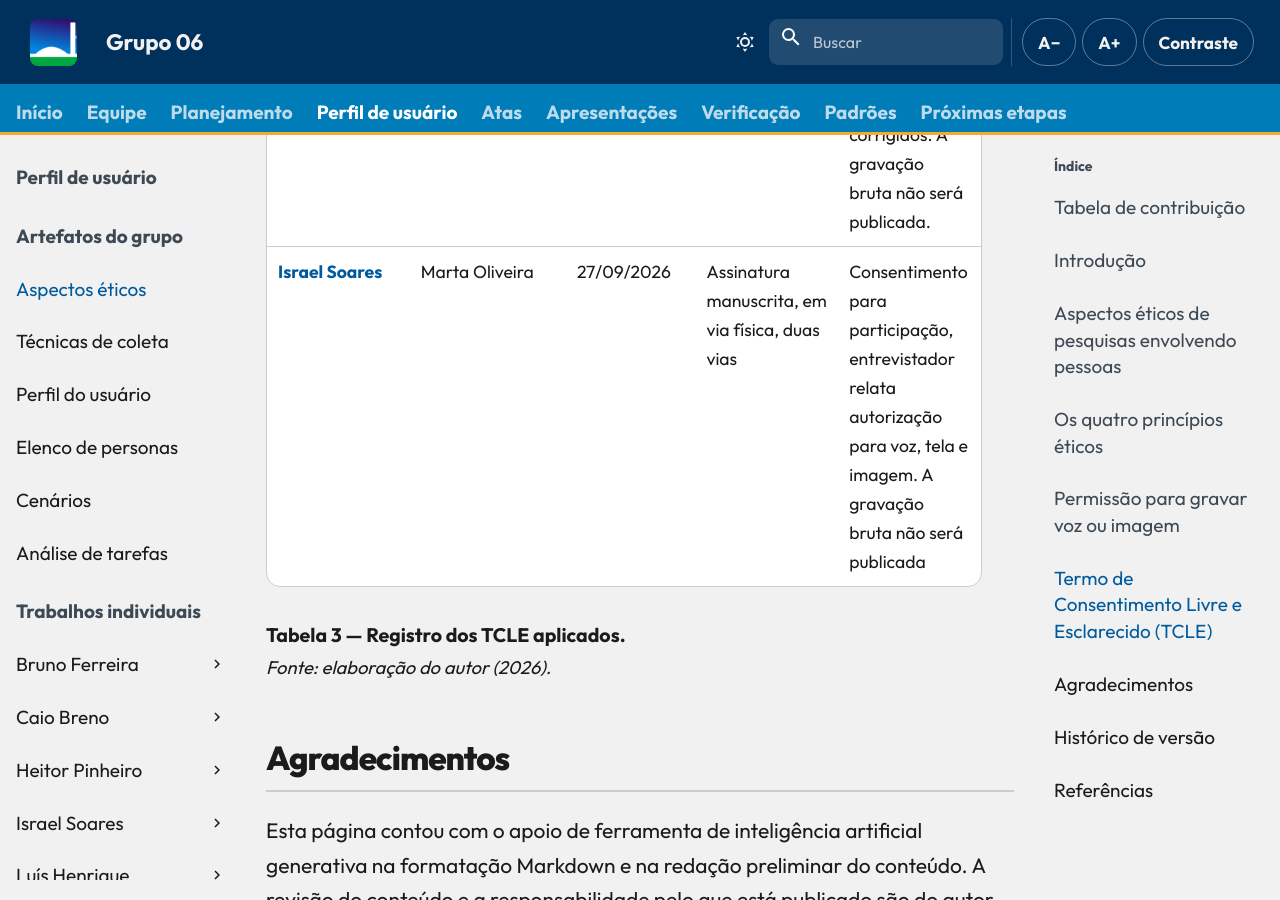
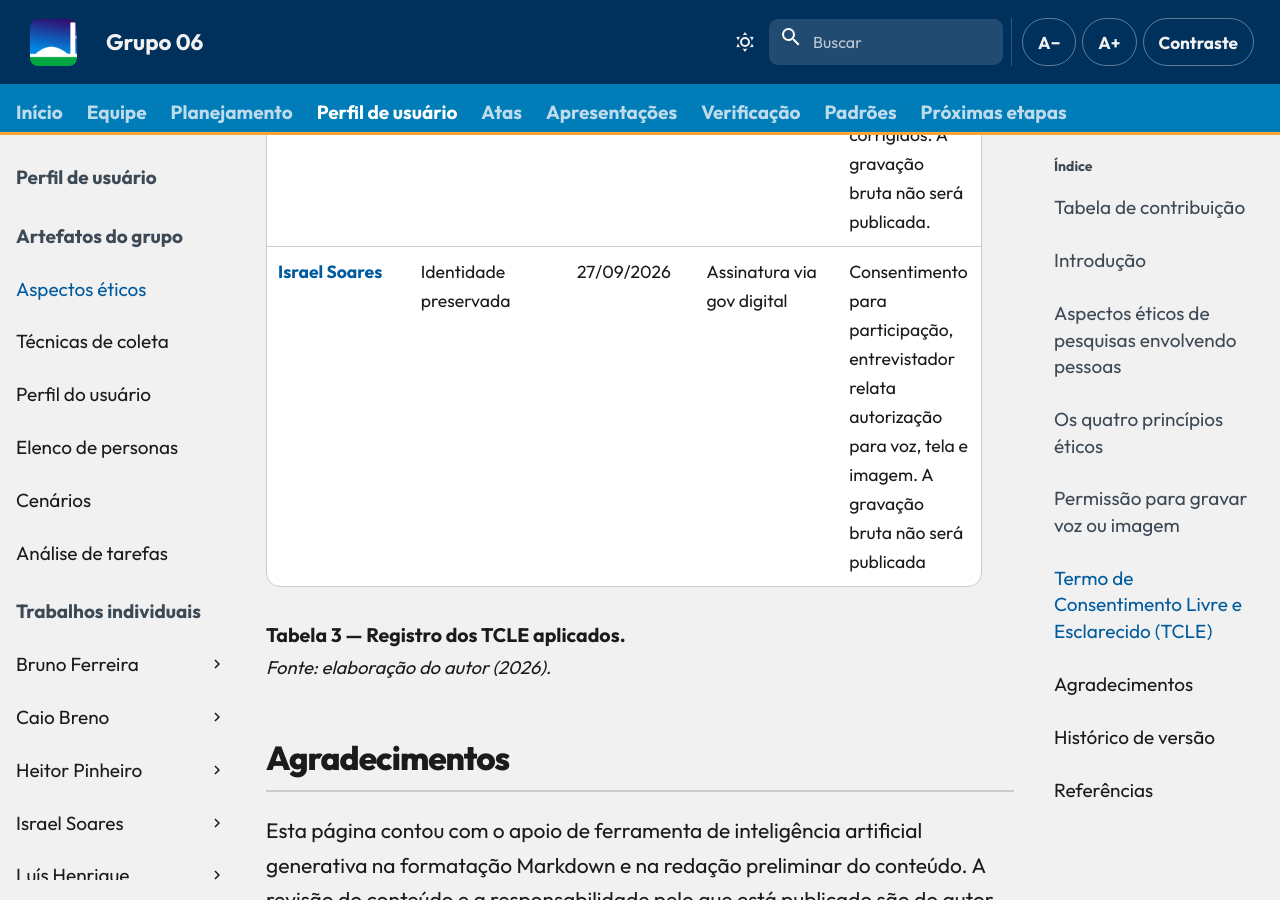
Before and after one commit to Interacao-Humano-Computador/2026.2-Grupo06, an MkDocs documentation site: the page built from docs/entrega-2/etica.md, in a window 1280 px wide and 900 px high, scrolled down 5411 px. Built offline with MkDocs 1.6.1 and Material for MkDocs 9.7.7, drawn with Linux system fonts in a browser that asks for light colours; comment, search, counter and statistics services are not loaded.

Commit message:
fix:corrigindo informações da tabela

```diff
--- a/docs/entrega-2/etica.md
+++ b/docs/entrega-2/etica.md
@@ -65,7 +65,7 @@
 | Integrante | Participante | Data | Modo de assinatura | Observações |
 | --- | --- | :---: | --- | --- |
 | Luís Henrique Luna de Arruda | P5 — identidade preservada | 27/09/2026 | Assinatura no TCLE e autorização oral registrada em vídeo, conforme relato do entrevistador | O entrevistador relata autorização para voz, tela e imagem. O TCLE recebido autoriza apenas áudio e precisa ter a data e o escopo corrigidos. A gravação bruta não será publicada. |
-[Israel Soares](https://github.com/IsraelSoares-25) | Marta Oliveira | 27/09/2026 | Assinatura manuscrita, em via física, duas vias | Consentimento para participação, entrevistador relata autorização para voz, tela e imagem. A gravação bruta não será publicada |
+[Israel Soares](https://github.com/IsraelSoares-25) | Identidade preservada | 27/09/2026 | Assinatura via gov digital | Consentimento para participação, entrevistador relata autorização para voz, tela e imagem. A gravação bruta não será publicada |
 
 <p class="caption">Tabela 3 — Registro dos TCLE aplicados.</p>
 <p class="source">Fonte: elaboração do autor (2026).</p>
```
